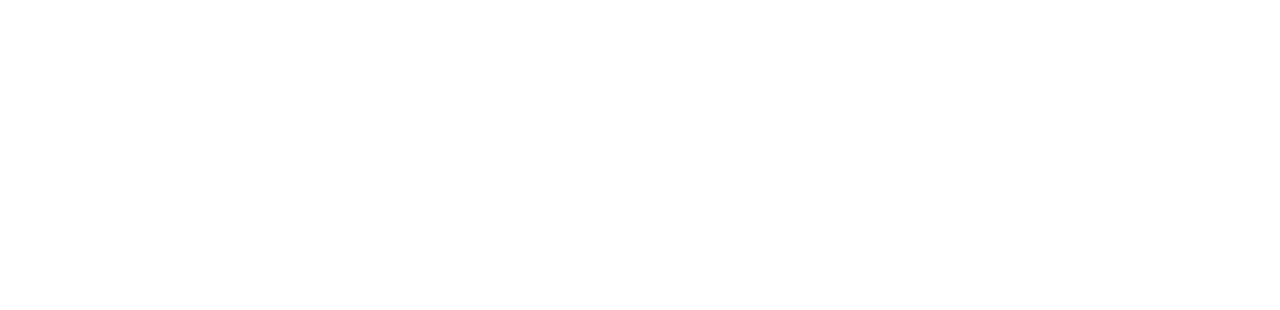
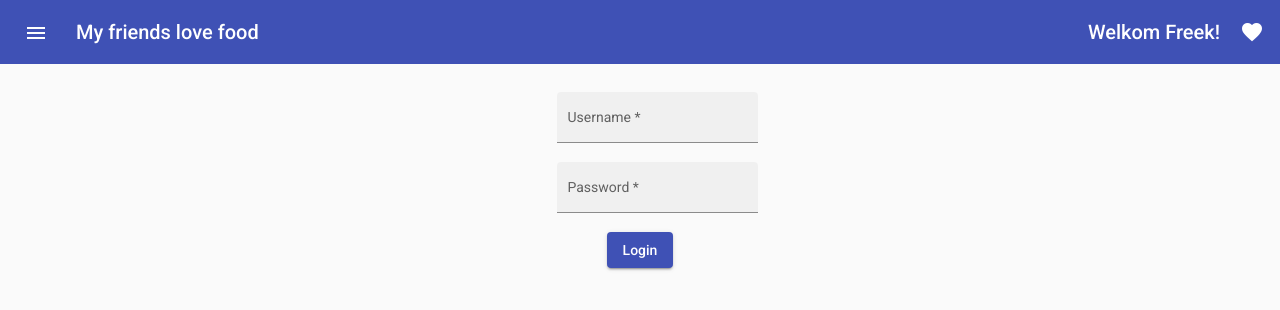
Before and after one commit to FreekSa/FriendsFood, an Angular app: page /login in a window 1280 px wide. Before the commit this address led to /. Shown: the top 310 px of the page. Built offline with nearby package versions, Linux system fonts and the light colour scheme.

Commit message:
basic login page

```diff
--- a/src/components/app/app.component.html
+++ b/src/components/app/app.component.html
@@ -1 +1,17 @@
-<router-outlet></router-outlet>
+<mat-sidenav-container fullscreen>
+<mat-toolbar color="primary">
+    <button mat-icon-button class="example-icon" (click)="sidenav.toggle()">
+      <mat-icon>menu</mat-icon>
+    </button>
+    <div style="margin-left: 1em;">My friends love food</div>
+    <span class="spacer"></span>
+    <div style="margin-right: 1em;">Welkom Freek!</div>
+    <mat-icon>favorite</mat-icon>
+  </mat-toolbar>
+    <mat-sidenav #sidenav mode="side" style="width: 150px;">
+      <mat-nav-list>
+        <a mat-list-item href="/list">Recepten</a>
+      </mat-nav-list>
+    </mat-sidenav>
+    <router-outlet></router-outlet>
+  </mat-sidenav-container>
--- a/src/components/app/home/home.component.html
+++ /dev/null
@@ -1,44 +0,0 @@
-<mat-toolbar color="primary">
-  <button mat-icon-button class="example-icon" (click)="sidenav.toggle()">
-    <mat-icon>menu</mat-icon>
-  </button>
-  <span>My friends love food</span>
-  <span class="spacer"></span>
-  <button mat-icon-button (click)="addOrEditRecipe()">
-    <mat-icon>add</mat-icon>
-  </button>
-</mat-toolbar>
-<mat-sidenav-container>
-  <mat-sidenav #sidenav mode="side" style="width: 150px;">
-    <mat-nav-list>
-      <a mat-list-item href="/home">Recepten</a>
-    </mat-nav-list>
-  </mat-sidenav>
-  <mat-sidenav-content>
-    <div style="margin: 2em;">
-      <div class="row justify-content-center" fxLayoutAlign="start start" >
-        <mat-card class="card" *ngFor="let recipe of recipes">
-          <mat-card-header class="header" style="height: max-content;">
-            <mat-card-title>{{recipe.Title}}</mat-card-title>
-            <mat-card-subtitle>{{recipe.Vegan ? "Vegan" : "Not vegan"}}</mat-card-subtitle>
-          </mat-card-header>
-          <mat-card-content>
-            <div>
-              <img mat-card-image class="image" [src]="recipe.Picture" alt="picture">
-            </div>
-            <div class="row">
-              <div align="right" style="margin-right: 1em;">{{recipe.Autor}}</div>
-            </div>
-          </mat-card-content>
-          <mat-card-actions style="margin: auto 0 0; ">
-            <button mat-button (click)="addOrEditRecipe(recipe)">Wijzig recept</button>
-            <button mat-button [routerLink]="['/home',recipe.Id]">Toon recept</button>
-            <button mat-icon-button (click)="deleteRecipeDialog(recipe)">
-              <mat-icon>delete</mat-icon>
-            </button>
-          </mat-card-actions>
-        </mat-card>
-      </div>
-    </div>
-  </mat-sidenav-content>
-</mat-sidenav-container>
--- /dev/null
+++ b/src/components/app/home/recipe.list.component.html
@@ -0,0 +1,27 @@
+<div style="margin: 2em;">
+    <button mat-raised-button color="primary" (click)="addOrEditRecipe()">Voeg recept toe
+    </button>
+  <div class="row justify-content-center" fxLayoutAlign="start start">
+    <mat-card class="card" *ngFor="let recipe of recipes">
+      <mat-card-header class="header" style="height: max-content;">
+        <mat-card-title>{{recipe.Title}}</mat-card-title>
+        <mat-card-subtitle>{{recipe.Vegan ? "Vegan" : "Not vegan"}}</mat-card-subtitle>
+      </mat-card-header>
+      <mat-card-content>
+        <div>
+          <img mat-card-image class="image" [src]="recipe.Picture" alt="picture">
+        </div>
+        <div class="row">
+          <div align="right" style="margin-right: 1em;">{{recipe.Autor}}</div>
+        </div>
+      </mat-card-content>
+      <mat-card-actions style="margin: auto 0 0; ">
+        <button mat-button (click)="addOrEditRecipe(recipe)">Wijzig recept</button>
+        <button mat-button [routerLink]="['/home',recipe.Id]">Toon recept</button>
+        <button mat-icon-button (click)="deleteRecipeDialog(recipe)">
+          <mat-icon>delete</mat-icon>
+        </button>
+      </mat-card-actions>
+    </mat-card>
+  </div>
+</div>
--- a/src/components/app/home/home.component.ts
+++ b/src/components/app/home/recipe.list.component.ts
@@ -9,11 +9,11 @@
 
 @Component({
   selector: 'app-home',
-  templateUrl: './home.component.html',
-  styleUrls: ['./home.component.css']
+  templateUrl: './recipe.list.component.html',
+  styleUrls: ['./recipe.list.component.css']
 })
 
-export class HomeComponent implements OnInit {
+export class RecipeListComponent implements OnInit {
   // test to display 10 cards
   cards: Array<number> = [];
   // array of mockdata
--- /dev/null
+++ b/src/components/app/login/login.component.html
@@ -0,0 +1,17 @@
+
+<div class="container" style="margin-top: 2em;">
+    <div class="row d-flex justify-content-center">
+      <div class="col-md-2 text-center">
+        <mat-form-field appearance="fill">
+            <mat-label>Username</mat-label>
+            <input matInput [(ngModel)]="credentials.username" (keydown.enter)="login(credentials)" required>
+          </mat-form-field>
+          <mat-form-field appearance="fill">
+            <mat-label>Password</mat-label>
+            <input matInput type="password" [(ngModel)]="credentials.password" (keydown.enter)="login(credentials)" required>
+          </mat-form-field>
+          <button mat-raised-button color="primary" (keydown.enter)="login(credentials)" (click)="login(credentials)">Login</button>
+          <mat-error style="margin-top: 1em;">{{error}}</mat-error>
+      </div>
+    </div>
+</div>
--- /dev/null
+++ b/src/components/app/login/login.component.ts
@@ -0,0 +1,24 @@
+import { Component, OnInit } from '@angular/core';
+import { Router } from '@angular/router';
+
+@Component({
+  selector: 'app-login',
+  templateUrl: './login.component.html',
+  styleUrls: ['./login.component.css']
+})
+export class LoginComponent implements OnInit {
+  error: string = "";
+  credentials: any = new Object({username: '', password: ''});
+  constructor(private router: Router) { }
+
+  ngOnInit(): void {
+  }
+
+  login(credentials: any){
+    if(credentials.username == 'Freek' && credentials.password == 'food'){
+      this.router.navigate(['list']);
+    } else {
+      this.error = "Wrong credentials";
+    }
+  }
+}
```
Also changed, not shown: src/components/app/app.module.ts (+17 -13 lines), src/components/app/app.component.ts (line endings or trailing spaces), src/components/app/home/recipe.list.component.css (renamed from src/components/app/home/home.component.css), src/components/app/login/login.component.css (added), 2 other files (tests, documents, lock files or other folders).
